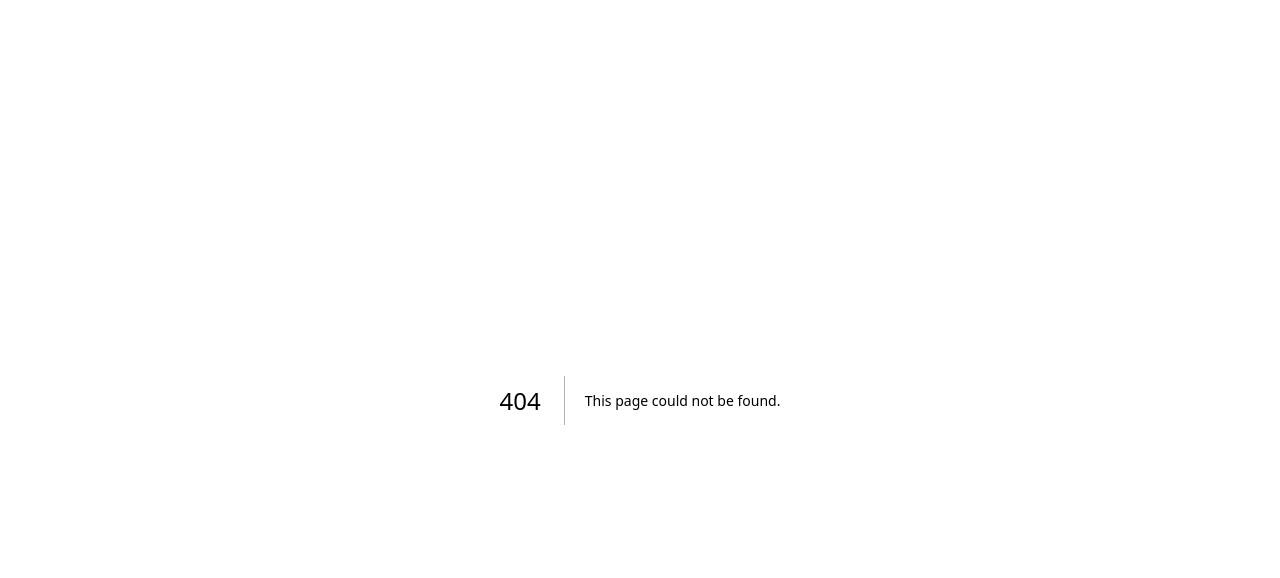
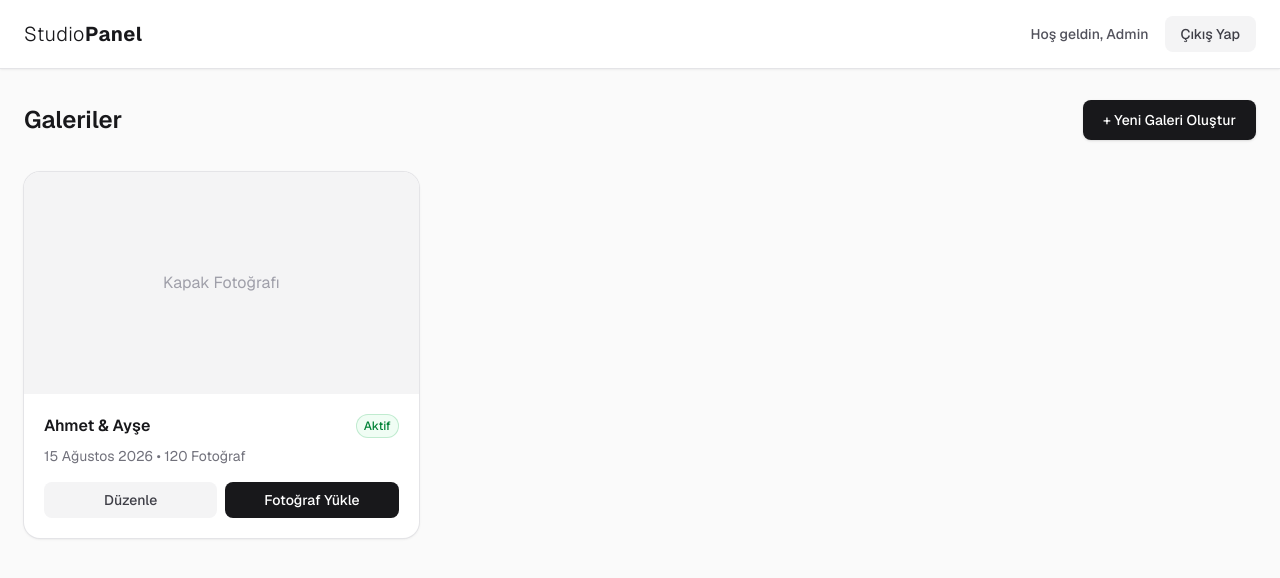
Before and after one commit to omerfarukdemir01/dugun-fotograf-sistemi, a Next.js app: page /admin in a window 1280 px wide. Before the commit this address had no page. Shown: the top 578 px of the page. Built offline with nearby package versions, Linux system fonts and the light colour scheme.

Commit message:
loginle admin panelinin modern tasarımı yapıldı

```diff
--- /dev/null
+++ b/app/admin/page.tsx
@@ -0,0 +1,70 @@
+export default function AdminPage() {
+  return (
+    <div className="min-h-screen bg-zinc-50 font-sans">
+
+      {/* Üst Menü (Navbar) - Sayfayı kaydırsan bile üstte yapışık (sticky) kalır */}
+      <header className="sticky top-0 z-10 bg-white shadow-sm ring-1 ring-zinc-200">
+        <div className="mx-auto flex max-w-7xl items-center justify-between px-6 py-4">
+          <h1 className="text-xl font-light tracking-wide text-zinc-900">
+            Studio<span className="font-bold">Panel</span>
+          </h1>
+          <div className="flex items-center gap-4">
+            <span className="text-sm font-medium text-zinc-600">Hoş geldin, Admin</span>
+            <button className="rounded-lg bg-zinc-100 px-4 py-2 text-sm font-medium text-zinc-700 transition-colors hover:bg-zinc-200">
+              Çıkış Yap
+            </button>
+          </div>
+        </div>
+      </header>
+
+      {/* Ana İçerik */}
+      <main className="mx-auto max-w-7xl px-6 py-8">
+
+        {/* Başlık ve Yeni Galeri Ekleme Butonu */}
+        <div className="mb-8 flex items-center justify-between">
+          <h2 className="text-2xl font-semibold text-zinc-900">Galeriler</h2>
+          <button className="flex items-center gap-2 rounded-lg bg-zinc-900 px-5 py-2.5 text-sm font-medium text-white shadow-sm transition-all hover:bg-zinc-800">
+            + Yeni Galeri Oluştur
+          </button>
+        </div>
+
+        {/* Galeri Kartları (İleride müşterilere gönderilecek kısımlar) */}
+        <div className="grid gap-6 sm:grid-cols-2 lg:grid-cols-3">
+
+          {/* Örnek Bir Galeri Kartı */}
+          <div className="group overflow-hidden rounded-2xl bg-white shadow-sm ring-1 ring-zinc-200 transition-all hover:shadow-md">
+
+            {/* Kart Görsel Alanı (İleride buraya düğün kapak fotoğrafı gelecek) */}
+            <div className="relative aspect-video w-full bg-zinc-100">
+              <div className="absolute inset-0 flex items-center justify-center text-zinc-400">
+                Kapak Fotoğrafı
+              </div>
+            </div>
+
+            {/* Kart İçeriği ve Bilgiler */}
+            <div className="p-5">
+              <div className="mb-2 flex items-center justify-between">
+                <h3 className="font-semibold text-zinc-900">Ahmet & Ayşe</h3>
+                <span className="inline-flex items-center rounded-full bg-green-50 px-2 py-1 text-xs font-medium text-green-700 ring-1 ring-inset ring-green-600/20">
+                  Aktif
+                </span>
+              </div>
+              <p className="mb-4 text-sm text-zinc-500">15 Ağustos 2026 • 120 Fotoğraf</p>
+
+              {/* İşlem Butonları */}
+              <div className="mt-4 flex gap-2">
+                <button className="flex-1 rounded-lg bg-zinc-100 px-3 py-2 text-sm font-medium text-zinc-700 transition-colors hover:bg-zinc-200">
+                  Düzenle
+                </button>
+                <button className="flex-1 rounded-lg bg-zinc-900 px-3 py-2 text-sm font-medium text-white transition-colors hover:bg-zinc-800">
+                  Fotoğraf Yükle
+                </button>
+              </div>
+            </div>
+          </div>
+
+        </div>
+      </main>
+    </div>
+  );
+}
--- /dev/null
+++ b/app/login/page.tsx
@@ -0,0 +1,85 @@
+export default function LoginPage() {
+  return (
+    // Ekranı ikiye böleceğimiz ana kapsayıcı
+    <div className="flex min-h-screen font-sans bg-white">
+
+      {/* SOL TARAF: Görsel ve Marka Alanı (Sadece büyük ekranlarda görünür) */}
+      <div className="relative hidden w-1/2 flex-col justify-between bg-zinc-900 p-12 text-white lg:flex">
+        {/* İleride buraya <Image /> etiketiyle gerçek bir fotoğraf eklenebilir, şimdilik şık bir desen/renk */}
+        <div className="absolute inset-0 bg-zinc-900 bg-[url('https://images.unsplash.com/photo-1511285560929-80b456fea0bc?q=80&w=2069&auto=format&fit=crop')] bg-cover bg-center bg-no-repeat opacity-40 mix-blend-overlay"></div>
+
+        {/* Sol Üst Logo */}
+        <div className="relative z-10">
+          <h2 className="text-3xl font-light tracking-wide">
+            Studio<span className="font-bold">Panel</span>
+          </h2>
+        </div>
+
+        {/* Sol Alt Karşılama Metni */}
+        <div className="relative z-10 mt-auto max-w-md">
+          <h1 className="text-4xl font-semibold tracking-tight">
+            Anıları güvenle paylaşın.
+          </h1>
+          <p className="mt-4 text-lg text-zinc-300">
+            Müşterilerinize özel galeriler oluşturun, fotoğrafları yüksek kalitede sunun ve favori seçimlerini tek bir ekrandan kolayca yönetin.
+          </p>
+        </div>
+      </div>
+
+      {/* SAĞ TARAF: Giriş Formu */}
+      <div className="flex w-full items-center justify-center p-8 lg:w-1/2">
+        <div className="w-full max-w-md">
+
+          {/* Mobil ekranlar için Logo (Sadece mobilde görünür) */}
+          <div className="mb-10 text-center lg:hidden">
+             <h2 className="text-3xl font-light tracking-wide text-zinc-900">
+              Studio<span className="font-bold">Panel</span>
+            </h2>
+          </div>
+
+          <div className="mb-10">
+            <h3 className="text-2xl font-semibold text-zinc-900">Hoş Geldiniz</h3>
+            <p className="mt-2 text-sm text-zinc-500">
+              Yönetim paneline erişmek için lütfen giriş yapın.
+            </p>
+          </div>
+
+          <form className="space-y-6">
+            <div>
+              <label className="block text-sm font-medium text-zinc-700">Kullanıcı Adı</label>
+              <input
+                type="text"
+                placeholder="admin"
+                className="mt-2 block w-full rounded-lg border border-zinc-300 px-4 py-3 text-zinc-900 transition-colors placeholder-zinc-400 focus:border-zinc-900 focus:outline-none focus:ring-1 focus:ring-zinc-900"
+              />
+            </div>
+            <div>
+              <label className="block text-sm font-medium text-zinc-700">Şifre</label>
+              <input
+                type="password"
+                placeholder="••••••••"
+                className="mt-2 block w-full rounded-lg border border-zinc-300 px-4 py-3 text-zinc-900 transition-colors placeholder-zinc-400 focus:border-zinc-900 focus:outline-none focus:ring-1 focus:ring-zinc-900"
+              />
+            </div>
+
+            <div className="flex items-center justify-between">
+              <div className="flex items-center">
+                <input id="remember-me" type="checkbox" className="h-4 w-4 rounded border-zinc-300 text-zinc-900 focus:ring-zinc-900" />
+                <label htmlFor="remember-me" className="ml-2 block text-sm text-zinc-700">Beni hatırla</label>
+              </div>
+              <a href="#" className="text-sm font-medium text-zinc-900 hover:underline">Şifremi unuttum</a>
+            </div>
+
+            <button
+              type="button"
+              className="mt-4 flex w-full justify-center rounded-lg bg-zinc-900 px-4 py-3 text-sm font-semibold text-white shadow-sm transition-all hover:bg-zinc-800 focus:outline-none focus:ring-2 focus:ring-zinc-900 focus:ring-offset-2"
+            >
+              Giriş Yap
+            </button>
+          </form>
+        </div>
+      </div>
+
+    </div>
+  );
+}
--- a/app/page.tsx
+++ b/app/page.tsx
@@ -2,7 +2,7 @@ export default function Home() {
   return (
     <div className="flex min-h-screen flex-col items-center justify-center bg-gray-100 p-6">
       <h1 className="text-3xl font-bold text-blue-600">
-        Düğün Fotoğrafçıları İçin Fotoğraf Paylaşım Sistemi [cite: 4]
+        Düğün Fotoğrafçıları İçin Fotoğraf Paylaşım Sistemi
       </h1>
       <p className="mt-2 text-gray-600 text-lg">
         Staj Projesi İlk Hafta Kurulumu Başarılı!
```
